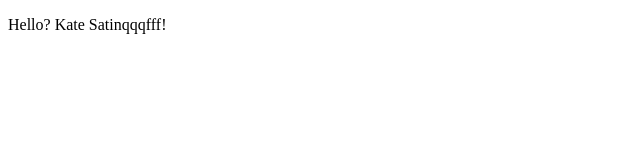
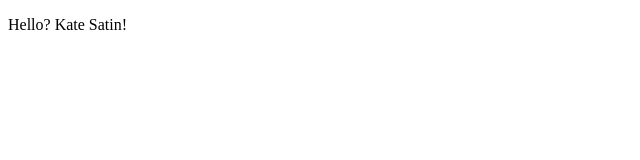
Before and after one commit to Xelen/project, a plain HTML site: page index.html in a window 1280 px wide. Shown: the full height of the page, 0-640 px from the left. Drawn offline with Linux system fonts and the light colour scheme.

Commit message:
Update index.html

```diff
--- a/index.html
+++ b/index.html
@@ -8,7 +8,7 @@
 </head>
 
 <body>
-    <p>Hello? Kate Satinqqqfff!</p>
+    <p>Hello? Kate Satin!</p>
     <div></div>
     <div></div>
 
```
